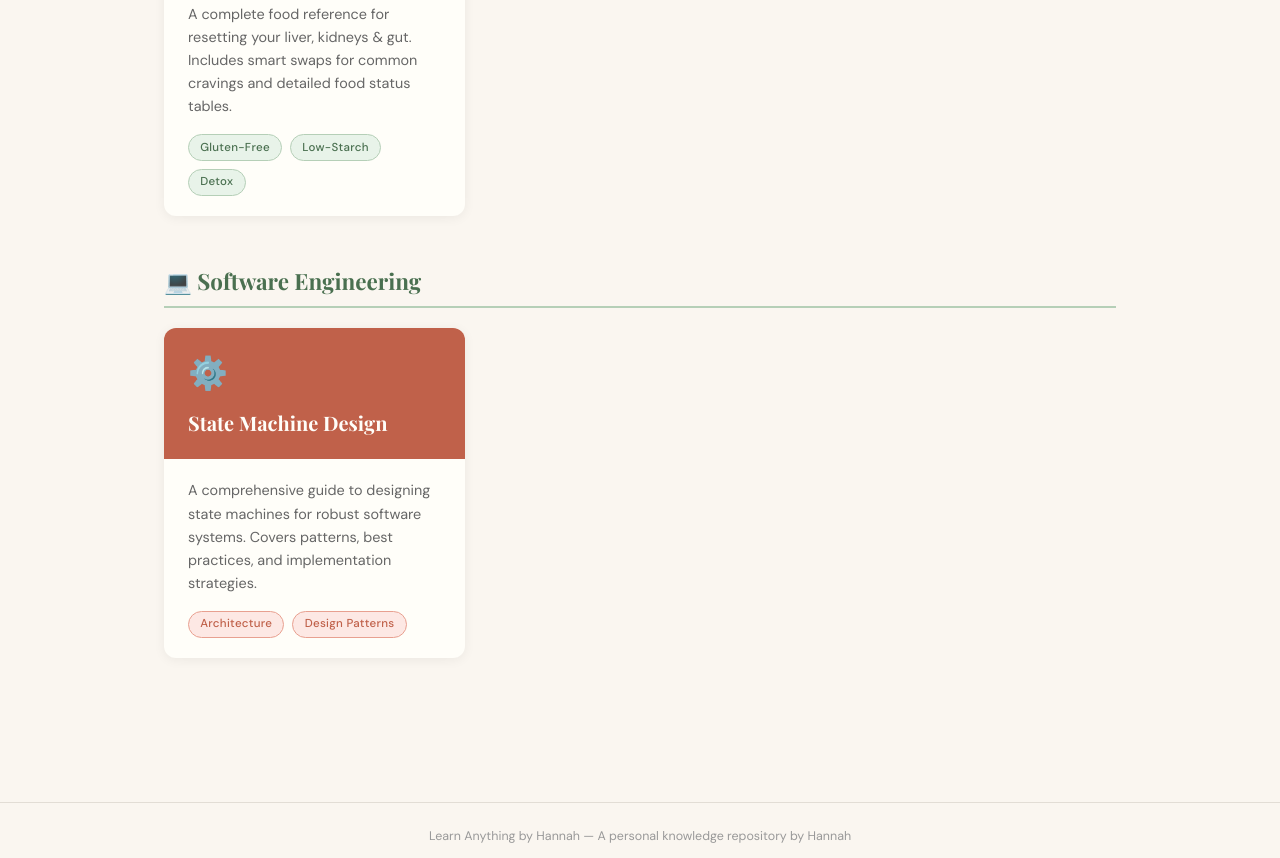
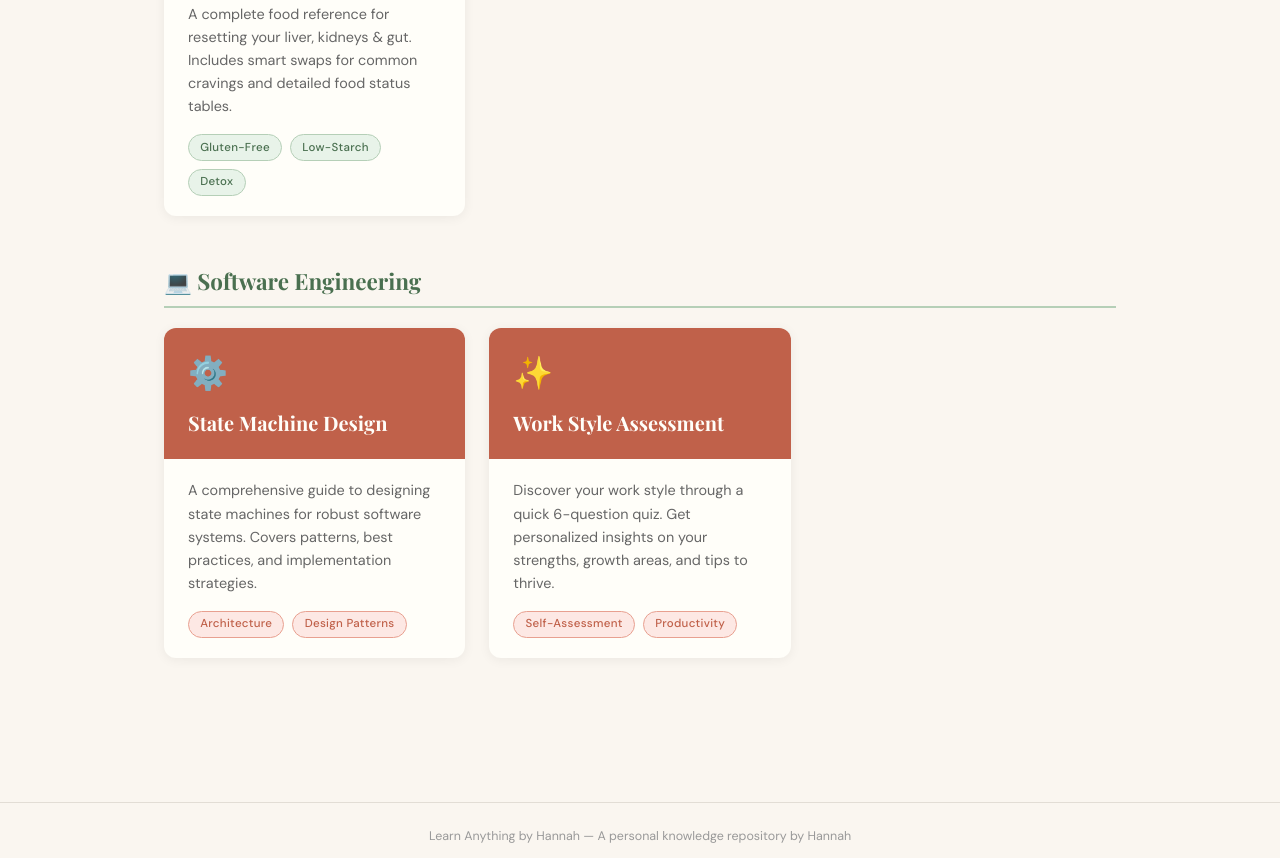
Before and after one commit to zerosicx/learn-anything, a plain HTML site: page index.html in a window 1280 px wide. Shown: the part 521-1379 px from the top of the page. Drawn offline with nearby package versions, Linux system fonts and the light colour scheme.

Commit message:
Added to index

```diff
--- a/index.html
+++ b/index.html
@@ -236,6 +236,19 @@
         </div>
       </div>
     </a>
+    <a href="swe/work-style-assessment.html" class="card">
+      <div class="card-header swe">
+        <div class="card-icon">✨</div>
+        <h3 class="card-title">Work Style Assessment</h3>
+      </div>
+      <div class="card-body">
+        <p class="card-description">Discover your work style through a quick 6-question quiz. Get personalized insights on your strengths, growth areas, and tips to thrive.</p>
+        <div class="card-meta">
+          <span class="tag swe">Self-Assessment</span>
+          <span class="tag swe">Productivity</span>
+        </div>
+      </div>
+    </a>
   </div>
 
 </main>
```
